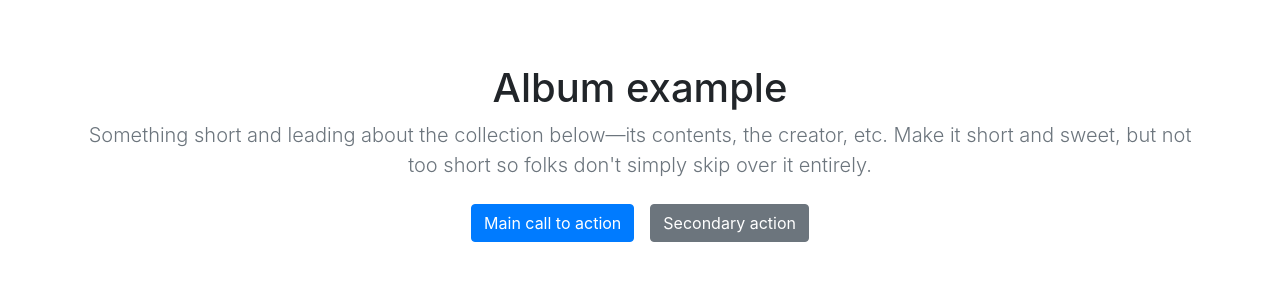
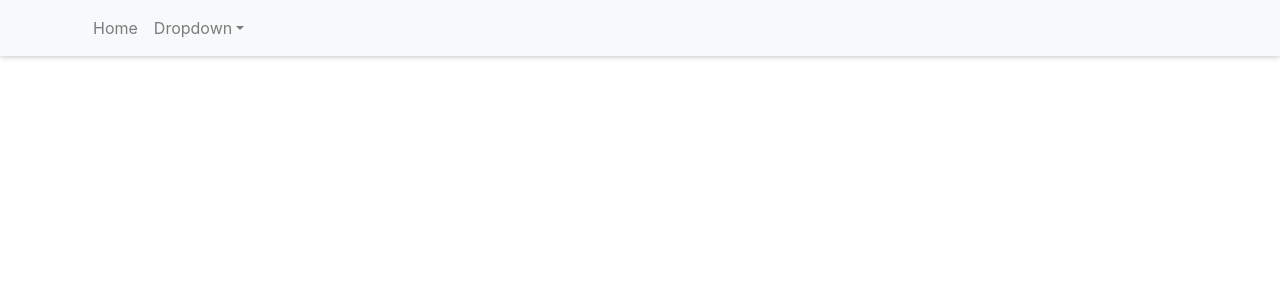
Before and after one commit to Kuldeep-Kumar-Sharma/typescript-react-e-commerce-website, a React (Create React App) app: page / in a window 1280 px wide. Shown: the top 300 px of the page. Built offline with nearby package versions, Linux system fonts and the light colour scheme.

Commit message:
added initial header

```diff
--- a/src/App.tsx
+++ b/src/App.tsx
@@ -1,28 +1,10 @@
 import React from "react";
 import logo from "./logo.svg";
 import "./App.css";
+import Layout from "./components/containers/Layout/Layout";
 
 function App() {
-  return (
-    <section className="jumbotron text-center mb-0 bg-white">
-      <div className="container">
-        <h1 className="jumbotron-heading">Album example</h1>
-        <p className="lead text-muted">
-          Something short and leading about the collection below—its contents,
-          the creator, etc. Make it short and sweet, but not too short so folks
-          don't simply skip over it entirely.
-        </p>
-        <p>
-          <a href="#" className="btn btn-primary m-2">
-            Main call to action
-          </a>
-          <a href="#" className="btn btn-secondary m-2">
-            Secondary action
-          </a>
-        </p>
-      </div>
-    </section>
-  );
+  return <Layout></Layout>;
 }
 
 export default App;
--- /dev/null
+++ b/src/components/containers/Layout/Header/Header.tsx
@@ -0,0 +1,48 @@
+import React from "react";
+import { Container, Navbar, Nav, NavDropdown } from "react-bootstrap";
+
+//for small styles
+const navBarStyles = {
+  backgroundColor: "#fff",
+  backgroundImage: "linear-gradient(0deg, #D2D2D2 0%, #97D9E1 100%);",
+  boxShadow: "0 0 6px 0 rgba(0, 0, 0, 0.3)",
+};
+
+const Header: React.FC = () => {
+  return (
+    <div>
+      <Navbar
+        bg="light"
+        variant="light"
+        expand="lg"
+        sticky="top"
+        style={navBarStyles}
+      >
+        <Container>
+          <Navbar.Toggle aria-controls="basic-navbar-nav" />
+          <Navbar.Collapse id="basic-navbar-nav">
+            <Nav className="mr-auto">
+              <Nav.Link href="/">Home</Nav.Link>
+              <NavDropdown title="Dropdown" id="basic-nav-dropdown">
+                <NavDropdown.Item href="#action/3.1">Action</NavDropdown.Item>
+                <NavDropdown.Item href="/loading">Loading</NavDropdown.Item>
+                <NavDropdown.Divider />
+                <NavDropdown.Item href="#action/3.4">
+                  Separated link
+                </NavDropdown.Item>
+              </NavDropdown>
+            </Nav>
+          </Navbar.Collapse>
+        </Container>
+      </Navbar>
+
+      <div className="nav-scroller bg-white shadow-sm">
+        <Container>
+          <nav className="nav nav-underline"></nav>
+        </Container>
+      </div>
+    </div>
+  );
+};
+
+export default Header;
--- /dev/null
+++ b/src/components/containers/Layout/Layout.tsx
@@ -0,0 +1,12 @@
+import React from "react";
+import Header from "./Header/Header";
+
+const Layout = () => {
+  return (
+    <div>
+      <Header />
+    </div>
+  );
+};
+
+export default Layout;
--- a/src/components/hoc/Auxilliary.tsx
+++ /dev/null
@@ -1,3 +0,0 @@
-import React from "react";
-const Aux = (props) => props.children;
-export default Aux;
```
Also changed, not shown: src/components/containers/Layout/Layout.module.css (added).
